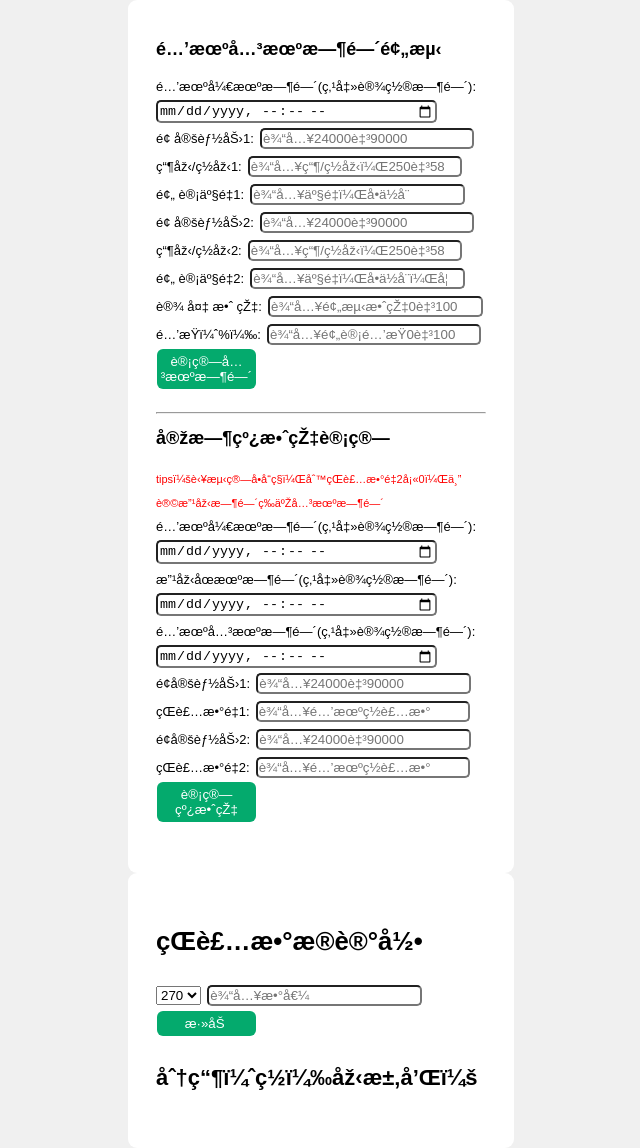
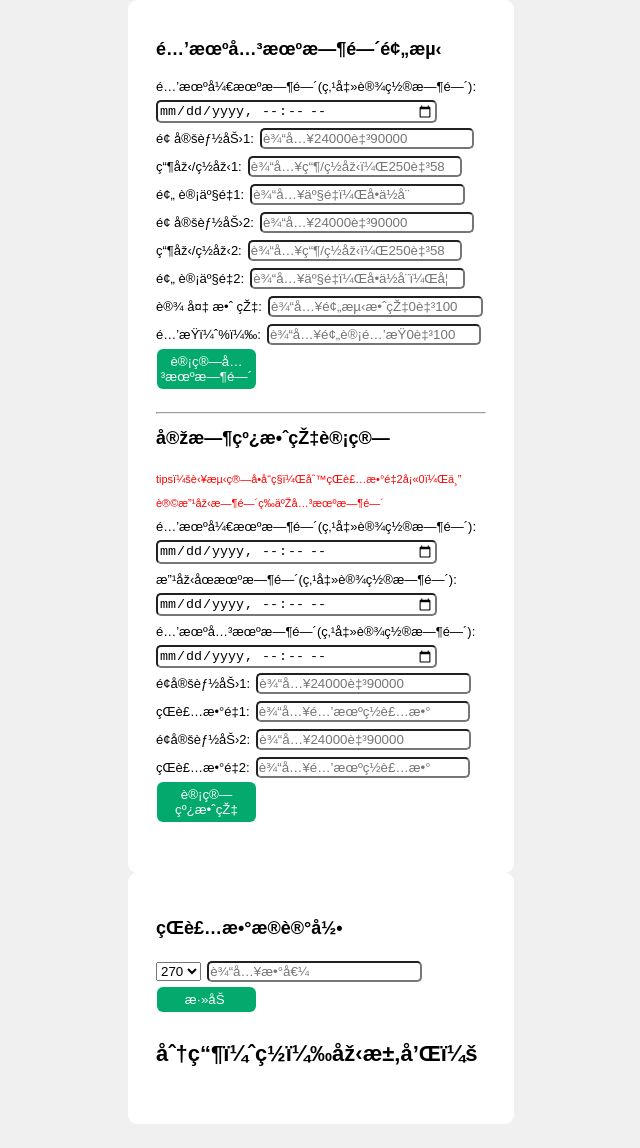
Before and after one commit to leehoo19/lee19, a plain HTML site: page index.html in a window 1280 px wide. Shown: the whole page, without its empty margins (319-959 px from the left). After the commit the page ends 1124 px from the top, so only its background shows below. Drawn offline with Linux system fonts and the light colour scheme.

Commit message:
Update styles.css

```diff
--- a/styles.css
+++ b/styles.css
@@ -52,7 +52,9 @@ font-size: 18px
 h2{
 font-size: 18px
  }
-
+h3{
+font-size: 18px
+ }
 p{
 font-size: px
   }
```
